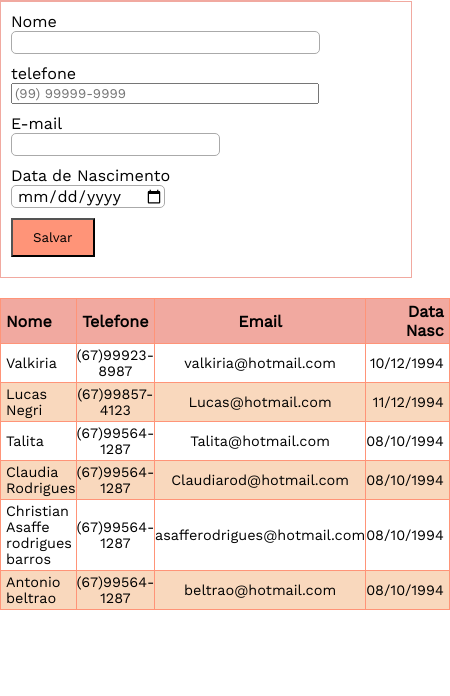
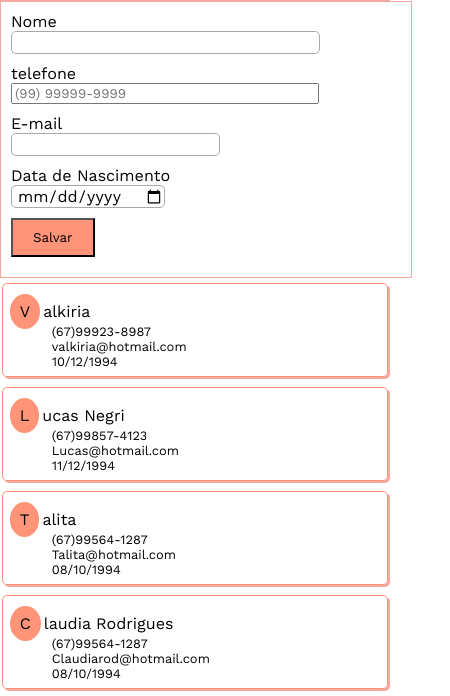
Before and after one commit to valkiriarodrigues/CPW2_2019_2, a plain HTML site: page AULA03/index.html in a window 390 px wide. Shown: the part 99-795 px from the top of the page, 450 px wide, since content can reach past the window. Drawn offline with nearby package versions, Linux system fonts and the light colour scheme.

Commit message:
continuacao aula 3

```diff
--- a/AULA03/index.html
+++ b/AULA03/index.html
@@ -44,8 +44,8 @@
         </form>
 
     </div>
-
-    <div id="listagemContatos"></div>
+    <div id="cardsContatos"></div><!--Visualização mobile-->
+    <div id="tabelaContatos"></div>
 
 <script src="src/js/index.js"></script>
 <script src="src/js/mascaras.js"></script>
--- a/AULA03/src/js/index.js
+++ b/AULA03/src/js/index.js
@@ -40,7 +40,9 @@ var contatos = [
     }
 
 ];
+
 renderizarTabelaContatos();
+renderizarCardsContatos();
 
 function salvarContato(event){
     //inibe a recarga da pagina
@@ -60,13 +62,14 @@ function salvarContato(event){
 
     //invoca a renderização da tabela
     renderizarTabelaContatos();
+    renderizarCardsContatos();
 
 
 }
 
 function renderizarTabelaContatos(){
     if(contatos.length > 0 ){
-        let areaListagemContatos=document.getElementById('listagemContatos');
+        let areaListagemContatos=document.getElementById('tabelaContatos');
 
         /**
          * cria a tabela
@@ -177,3 +180,42 @@ function criarCorpoTabela(){
 
 
 }
+
+function renderizarCardsContatos(){
+    //se tiver algum contato
+    if(contatos.length>0){
+        let areaListagemContatos = document.getElementById('cardsContatos');
+
+        /**
+         * Ao invés de usar um loop, utilizaremos a funcao forEach
+         * pega cada um dos contatos e joga na variável pela função anônima
+         */
+        //contatos.forEach(function(contato) {});
+        contatos.forEach(function (contato){
+            let card = document.createElement('div');
+            let inicialNome = document.createElement('span');
+            //pega o caractere inicial da String
+            inicialNome.innerText = contato.nome.charAt(0);
+            let nome = document.createElement('span');
+
+            let tamanhoNome = contato.nome.length;
+            //pega todo mundo menos o primeiro
+            nome.innerText = contato.nome.substr(1, tamanhoNome);
+
+            let telefone = document.createElement('span');
+            telefone.innerText = contato.telefone;
+            let email = document.createElement('span');
+            email.innerText = contato.email;
+            let dataNasc = document.createElement('span');
+            dataNasc.innerText = contato.dataNascimento;
+
+            card.appendChild(inicialNome);
+            card.appendChild(nome);
+            card.appendChild(telefone);
+            card.appendChild(email);
+            card.appendChild(dataNasc);
+
+            areaListagemContatos.appendChild(card);
+        });
+    }
+}
--- a/AULA03/src/styles/estilos.scss
+++ b/AULA03/src/styles/estilos.scss
@@ -82,7 +82,7 @@ body{
 
 }
 
-#listagemContatos{
+#tabelaContatos{
     margin-top: 20px;
     width: 95%;
 
@@ -134,3 +134,66 @@ body{
 
     }
 }
+//estilização dos cards
+#cardsContatos{
+    display: none; //ele desaparece
+    padding: 5px 0px;
+
+    //cada divi representa um card
+    div{
+        border: 1px solid $cor-header;
+        margin: 0px auto 10px auto;
+        width: 95%;
+        border-radius: 5px;
+        padding: 10px  7px 7px 7px;
+        box-shadow: 2px 2px $cor-header;
+        border: 1px solid $cor-botao-primario;
+
+
+        span{
+            font-family: $fonte-decorativa;
+            font-size: 80%;
+            display: block;
+            text-indent: 42px;
+
+
+
+            //deixando a inicial e o restante do nome da mesma linha
+            &:first-child, &:nth-child(2){
+//Elementos com display inline não podem receber configuração de margem.
+//Caso você precise aplicar margem em um elemento que possua exibição em linha (display inline),
+//altere o valor da propriedade display para inline-block.
+                display: inline-block;
+                font-size: 100%;
+                margin-bottom: 5px;
+                text-indent: 0px;
+                margin-bottom: -5px;
+
+
+
+            }
+
+
+            //inicial do nome
+            &:first-child{
+                background-color: $cor-botao-primario;
+                padding: 8px 10px;
+                border-radius: 50%;
+                margin-right: 3px;
+
+
+            }
+        }
+    }
+
+}
+//no caso do celular, mostra os card e some com a tabela
+@media only screen and (max-width: 600px) {
+    #cardsContatos{
+        display: block;
+    }
+
+    #tabelaContatos{
+        display: none;
+    }
+}
```
Also changed, not shown: AULA03/src/styles/estilos.css, 1 other file.
